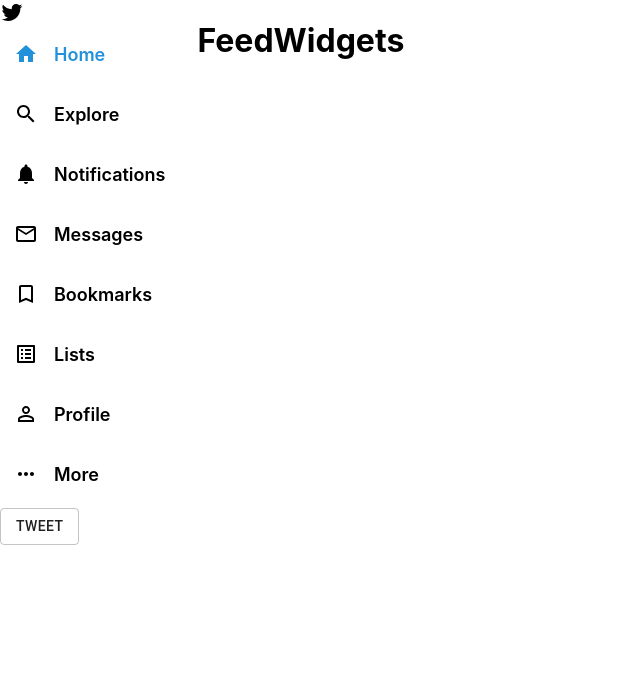
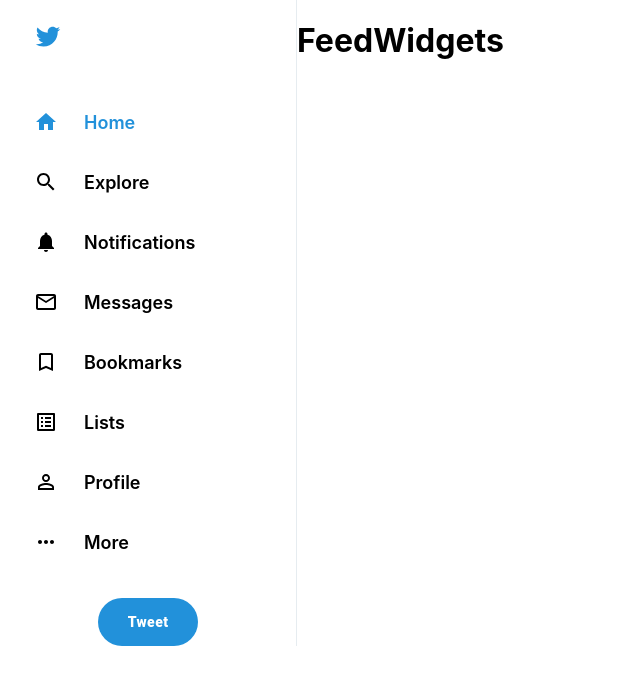
Before and after one commit to rmi8092/twitter-feed, a React (Create React App) app: page / in a window 1280 px wide. Shown: the top 684 px of the page, without its empty margins (0-640 px from the left). Built offline with nearby package versions, Linux system fonts and the light colour scheme.

Commit message:
Create navmenu component styles, and apply responsive tweet button

```diff
--- a/src/Navmenu/Navmenu.css
+++ b/src/Navmenu/Navmenu.css
@@ -0,0 +1,120 @@
+.navmenu {
+    width: 100px;
+    border-right: 1px solid var(--secondary-color);
+    padding: 20px;
+    padding-bottom: 0;
+    min-height: 100%;
+    transition: all 1s ease-in-out;
+  }
+
+  .navmenu__twitterIcon.MuiSvgIcon-root {
+    color: var(--primary-color);
+    font-size: 28px;
+    margin-inline-start: calc(50% - 12px);
+    margin-top: 55px;
+    transition: all 1s ease-in-out;
+  }
+
+  .navmenu__button {
+    display: flex;
+    justify-content: center;
+  }
+
+  .navmenu__tweet.MuiButtonBase-root {
+    background-color: var(--primary-color);
+    border: none;
+    border-radius: 50%;
+    color: #fff;
+    font-weight: 800;
+    text-transform: inherit;
+    margin-top: 22px;
+    height: 48px;
+    min-width: 48px;
+    padding: 0;
+  }
+
+  .navmenu__tweet.MuiButtonBase-root:hover {
+    color: var(--primary-color);
+  }
+
+  .navmenu__header {
+    position: relative;
+    margin-bottom: 20px;
+    padding-bottom: 12px;
+    transition: all 1s ease-in-out;
+  }
+
+  .navmenu__theme-switcher {
+    display: flex;
+    align-items: center;
+    position: absolute;
+    top: 0;
+    left: 50%;
+    transform: translateX(-50%);
+    transition: all 1s ease-in-out;
+  }
+
+  .navmenu__theme-switcher .MuiSvgIcon-root {
+    font-size: 20px;
+    transition: all 1s ease-in-out;
+  }
+
+  .navmenu__theme-switcher .MuiSvgIcon-root:first-child {
+    color: #efc323;
+  }
+
+  .navmenu__theme-switcher .MuiSvgIcon-root:last-child {
+    color: #6b8ad2;
+  }
+
+  .MuiSwitch-switchBase.MuiButtonBase-root.Mui-checked {
+    color: var(--primary-color);
+  }
+
+  .navmenu__item {
+    position: relative;
+  }
+
+  .navmenu__item span {
+    opacity: 0;
+    position: absolute;
+    top: 0;
+    transform: none;
+    transition: opacity 0.2s ease-in, top 0.5s ease-in-out, transform 0.5s ease-in-out;
+  }
+
+  @media (min-width: 1000px) {
+    .navmenu {
+      width: 20%;
+      min-width: 200px;
+    }
+
+    .navmenu__header {
+      margin-bottom: 30px;
+    }
+
+    .navmenu__twitterIcon.MuiSvgIcon-root {
+      margin-inline-start: 14px;
+      margin-top: 2px;
+      margin-bottom: 0;
+    }
+
+    .navmenu__theme-switcher {
+      right: 0;
+      top: 4px;
+      transform: none;
+    }
+
+    .navmenu__item span {
+      margin-inline-start: 50px;
+      opacity: 1;
+      position: absolute;
+      top: 50%;
+      transform: translateY(-50%);
+    }
+
+    .navmenu__tweet.MuiButtonBase-root {
+      width: 100px;
+      border-radius: 30px;
+    }
+  }
--- a/src/Navmenu/Navmenu.js
+++ b/src/Navmenu/Navmenu.js
@@ -1,11 +1,16 @@
 import './Navmenu.css';
 import Navitem from '../Navitem/Navitem';
+import useWindowDimensions from '../hooks/windowDimensions'
 import navmenu from '../statics/navmenu';
 
 import TwitterIcon from '@material-ui/icons/Twitter';
+import BrushOutlinedIcon from '@material-ui/icons/BrushOutlined';
+
 import {Button} from '@material-ui/core';
 
 const Navmenu = () => {
+  const { width } = useWindowDimensions();
+
   return (
     <div className="navmenu">
       <div className="navmenu__header">
@@ -15,7 +20,9 @@
         return <Navitem active={item.active} text={item.text} Icon={item.icon} key={item.text}/>
       })}
       <div className="navmenu__button">
-        <Button variant='outlined' className='navmenu__tweet'>Tweet</Button>
+        <Button variant='outlined' className='navmenu__tweet'>
+          {width < 1000 ? <BrushOutlinedIcon /> : 'Tweet'}
+        </Button>
       </div>
     </div>
   )
--- /dev/null
+++ b/src/hooks/windowDimensions.js
@@ -0,0 +1,24 @@
+import { useState, useEffect } from 'react';
+
+const getWindowDimensions = () => {
+  const { innerWidth: width, innerHeight: height } = window;
+  return {
+    width,
+    height
+  };
+}
+
+export default function useWindowDimensions() {
+  const [windowDimensions, setWindowDimensions] = useState(getWindowDimensions());
+
+  useEffect(() => {
+    function handleResize() {
+      setWindowDimensions(getWindowDimensions());
+    }
+
+    window.addEventListener('resize', handleResize);
+    return () => window.removeEventListener('resize', handleResize);
+  }, []);
+
+  return windowDimensions;
+}
```
